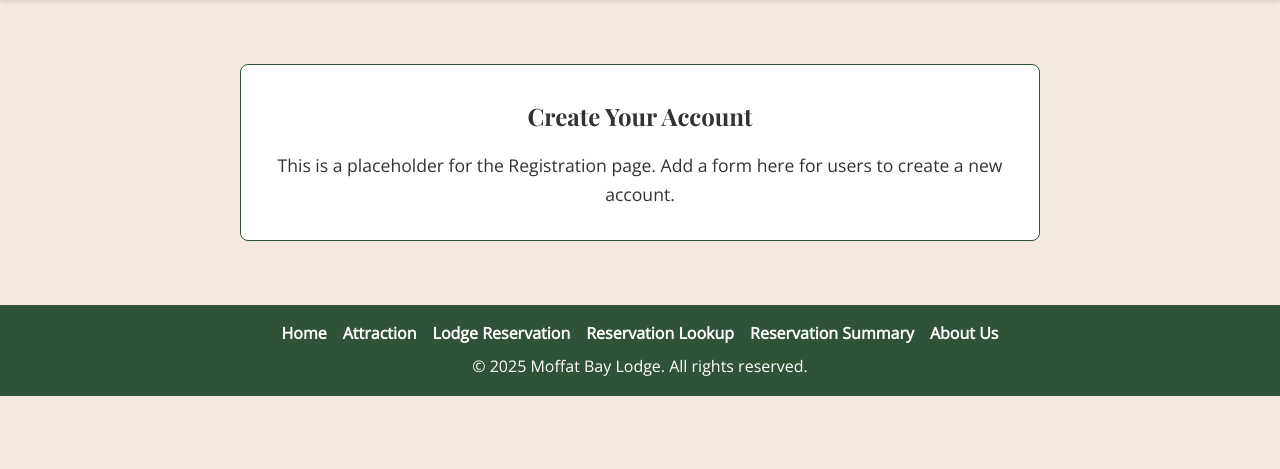
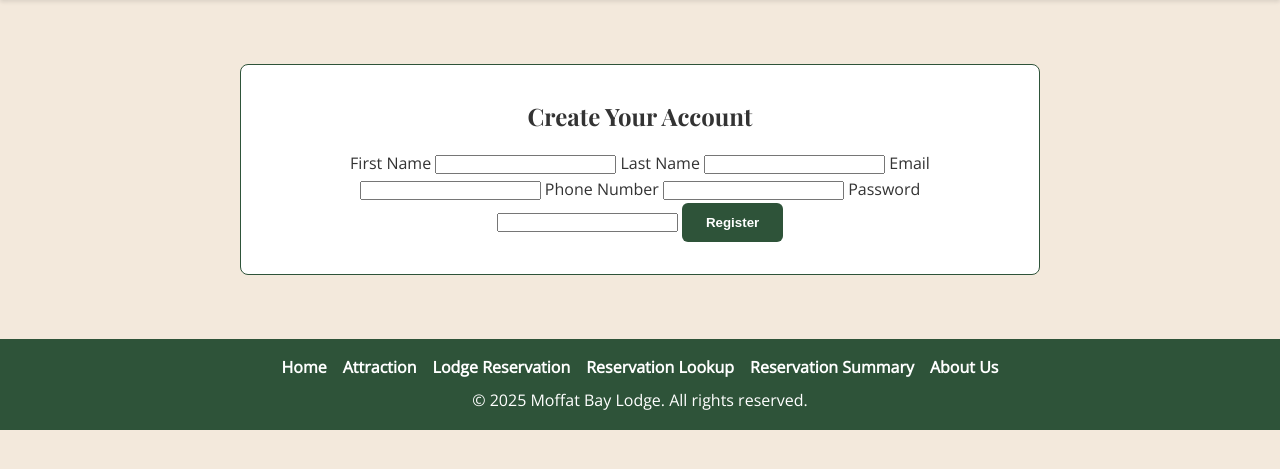
Before and after one commit to NoelMirandaDev/Moffat_Bay, a Flask app: page /registration.html in a window 1280 px wide. Shown: the part 161-630 px from the top of the page. Run offline with Flask 3, Linux system fonts and the light colour scheme.

Commit message:
Updates getting the registration front end to properly work with the frontend and backend

```diff
--- a/src/config.py
+++ b/src/config.py
@@ -16,3 +16,6 @@
 
     # Disables a feature not needed (saves resources)
     SQLALCHEMY_TRACK_MODIFICATIONS = False
+
+     # ✅ REQUIRED for session-based features like flash()
+    SECRET_KEY = os.getenv("SECRET_KEY", "default-secret-key")
--- a/src/routes.py
+++ b/src/routes.py
@@ -1,5 +1,6 @@
-from flask import render_template, redirect, url_for
+from flask import render_template, request, redirect, url_for, flash
 from sqlalchemy import text
+from werkzeug.security import generate_password_hash
 from extensions import db
 
 def register_routes(app):
@@ -44,15 +45,75 @@
     def reservation_summary():
         return render_template("reservation_summary.html")
 
-    # Registration page
-    @app.route("/registration.html")
-    def registration():
-        return render_template("registration.html")
-
     # Contact page
     @app.route("/contact.html")
     def contact():
         return render_template("contact.html")
+
+    # Registration page - GET + POST
+    @app.route("/registration.html", methods=["GET", "POST"])
+    def registration():
+        if request.method == "POST":
+
+            print("✅ DEBUG: Received form submission.")
+            print("First:", request.form.get("first_name"))
+            print("Last:", request.form.get("last_name"))
+            print("Email:", request.form.get("email"))
+            print("Phone:", request.form.get("phone"))
+            print("Password:", request.form.get("password"))
+
+            # Retrieve form data
+            first_name = request.form.get("first_name")
+            last_name = request.form.get("last_name")
+            email = request.form.get("email")
+            phone = request.form.get("phone")
+            password = request.form.get("password")
+
+            # Basic validation
+            if not all([first_name, last_name, email, password]):
+                flash("Please fill in all required fields.", "error")
+                return render_template("registration.html")
+
+            # Hash the password
+            password_hash = generate_password_hash(password)
+
+            # Insert into database
+            insert_query = text("""
+                INSERT INTO customer (FirstName, LastName, Email, Phone, PasswordHash)
+                VALUES (:first_name, :last_name, :email, :phone, :password_hash)
+            """)
+
+            try:
+                with db.engine.begin() as conn:
+                    conn.execute(insert_query, {
+                        "first_name": first_name,
+                        "last_name": last_name,
+                        "email": email,
+                        "phone": phone,
+                        "password_hash": password_hash
+                    })
+
+                flash("Registration successful! You can now log in.", "success")
+                return redirect(url_for("landing"))
+
+            except Exception as e:
+                flash(f"Registration failed: {e}", "error")
+                return render_template("registration.html")
+
+        return render_template("registration.html")
+
+
+    @app.route("/test-insert")
+    def test_insert():
+        try:
+            with db.engine.begin() as conn:
+                conn.execute(text("""
+                    INSERT INTO customer (FirstName, LastName, Email, Phone, PasswordHash)
+                    VALUES ('Test', 'User', 'test@example.com', '123-456-7890', 'hashedpassword123')
+                """))
+            return "✅ Insert worked!"
+        except Exception as e:
+            return f"❌ Insert failed: {e}"
 
     # Database health check
     @app.route("/db-health")
--- a/src/static/style.css
+++ b/src/static/style.css
@@ -311,3 +311,27 @@
   margin-top: 0.5rem;
   text-align: center;
 }
+
+/* Flash Visual Messaging */
+.flash-messages {
+  margin-bottom: 1.5rem;
+  text-align: center;
+}
+
+.flash.success {
+  background-color: #e9ffe9;
+  border: 1px solid #a5d6a7;
+  color: #2e7d32;
+  padding: 12px;
+  border-radius: 6px;
+  font-weight: bold;
+}
+
+.flash.error {
+  background-color: #ffe6e6;
+  border: 1px solid #e57373;
+  color: #b71c1c;
+  padding: 12px;
+  border-radius: 6px;
+  font-weight: bold;
+}
--- a/src/templates/registration.html
+++ b/src/templates/registration.html
@@ -1,3 +1,4 @@
+<!-- templates/registration.html -->
 <!DOCTYPE html>
 <html lang="en">
 <head>
@@ -15,12 +16,12 @@
     </div>
 
     <nav class="navbar">
-      <a href="index.html">Home</a>
-      <a href="attraction.html">Attraction</a>
-      <a href="lodge_reservation.html">Lodge Reservation</a>
-      <a href="reservation_lookup.html">Reservation Lookup</a>
-      <a href="reservation_summary.html">Reservation Summary</a>
-      <a href="about.html">About Us</a>
+      <a href="{{ url_for('landing') }}">Home</a>
+      <a href="{{ url_for('attraction') }}">Attraction</a>
+      <a href="{{ url_for('lodge_reservation') }}">Lodge Reservation</a>
+      <a href="{{ url_for('reservation_lookup') }}">Reservation Lookup</a>
+      <a href="{{ url_for('reservation_summary') }}">Reservation Summary</a>
+      <a href="{{ url_for('about') }}">About Us</a>
       <button class="btn-brown">Login / Register</button>
     </nav>
   </header>
@@ -28,18 +29,47 @@
   <main class="page-content">
     <section class="basic-section">
       <h1>Create Your Account</h1>
-      <p>This is a placeholder for the Registration page. Add a form here for users to create a new account.</p>
+
+      {% with messages = get_flashed_messages(with_categories=true) %}
+        {% if messages %}
+          <div class="flash-messages">
+            {% for category, message in messages %}
+              <div class="flash {{ category }}">{{ message }}</div>
+            {% endfor %}
+          </div>
+        {% endif %}
+      {% endwith %}
+
+      <form action="{{ url_for('registration') }}" method="POST" class="form-container">
+        <label for="first_name">First Name</label>
+        <input type="text" name="first_name" id="first_name" required>
+
+        <label for="last_name">Last Name</label>
+        <input type="text" name="last_name" id="last_name" required>
+
+        <label for="email">Email</label>
+        <input type="email" name="email" id="email" required>
+
+        <label for="phone">Phone Number</label>
+        <input type="tel" name="phone" id="phone">
+
+        <label for="password">Password</label>
+        <input type="password" name="password" id="password" required>
+
+        <button type="submit" class="btn-green">Register</button>
+      </form>
+
     </section>
   </main>
 
   <footer class="site-footer">
     <div class="footer-links">
-    <a href="index.html">Home</a>
-    <a href="attraction.html">Attraction</a>
-    <a href="lodge_reservation.html">Lodge Reservation</a>
-    <a href="reservation_lookup.html">Reservation Lookup</a>
-    <a href="reservation_summary.html">Reservation Summary</a>
-    <a href="about.html">About Us</a>
+      <a href="{{ url_for('landing') }}">Home</a>
+      <a href="{{ url_for('attraction') }}">Attraction</a>
+      <a href="{{ url_for('lodge_reservation') }}">Lodge Reservation</a>
+      <a href="{{ url_for('reservation_lookup') }}">Reservation Lookup</a>
+      <a href="{{ url_for('reservation_summary') }}">Reservation Summary</a>
+      <a href="{{ url_for('about') }}">About Us</a>
     </div>
     <p>&copy; 2025 Moffat Bay Lodge. All rights reserved.</p>
   </footer>
@@ -59,7 +89,7 @@
         <input type="password" id="password" name="password" placeholder="••••••••" required />
 
         <button type="submit" class="btn-green">Log In</button>
-      <p class="alt-option">Don't have an account? <a href="registration.html">Register here</a></p>
+        <p class="alt-option">Don't have an account? <a href="{{ url_for('registration') }}">Register here</a></p>
       </form>
     </div>
   </div>
```
Also changed, not shown: src/templates/landing.html (added, +108 -0 lines). Lines whose indentation alone changed are shown as unchanged.
